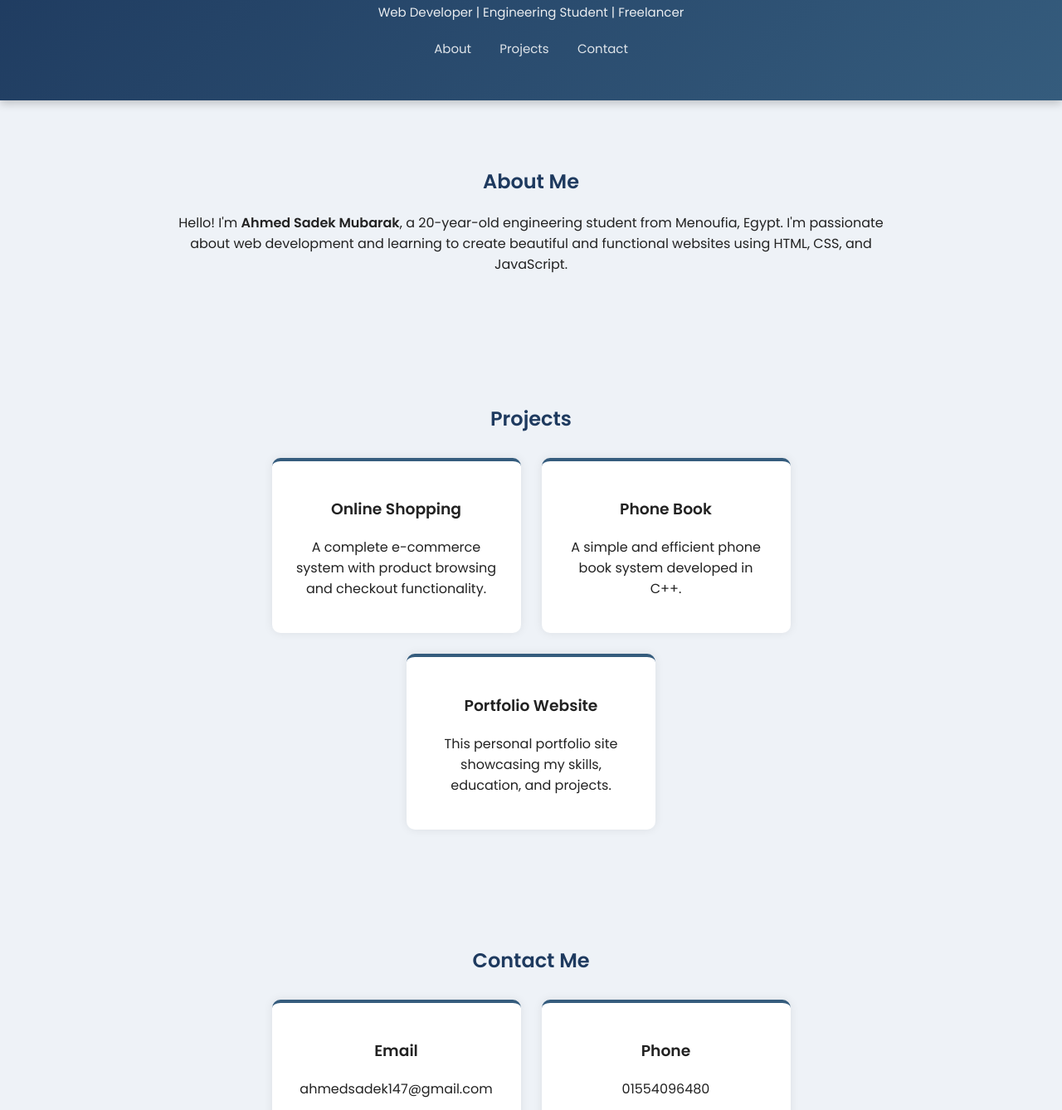
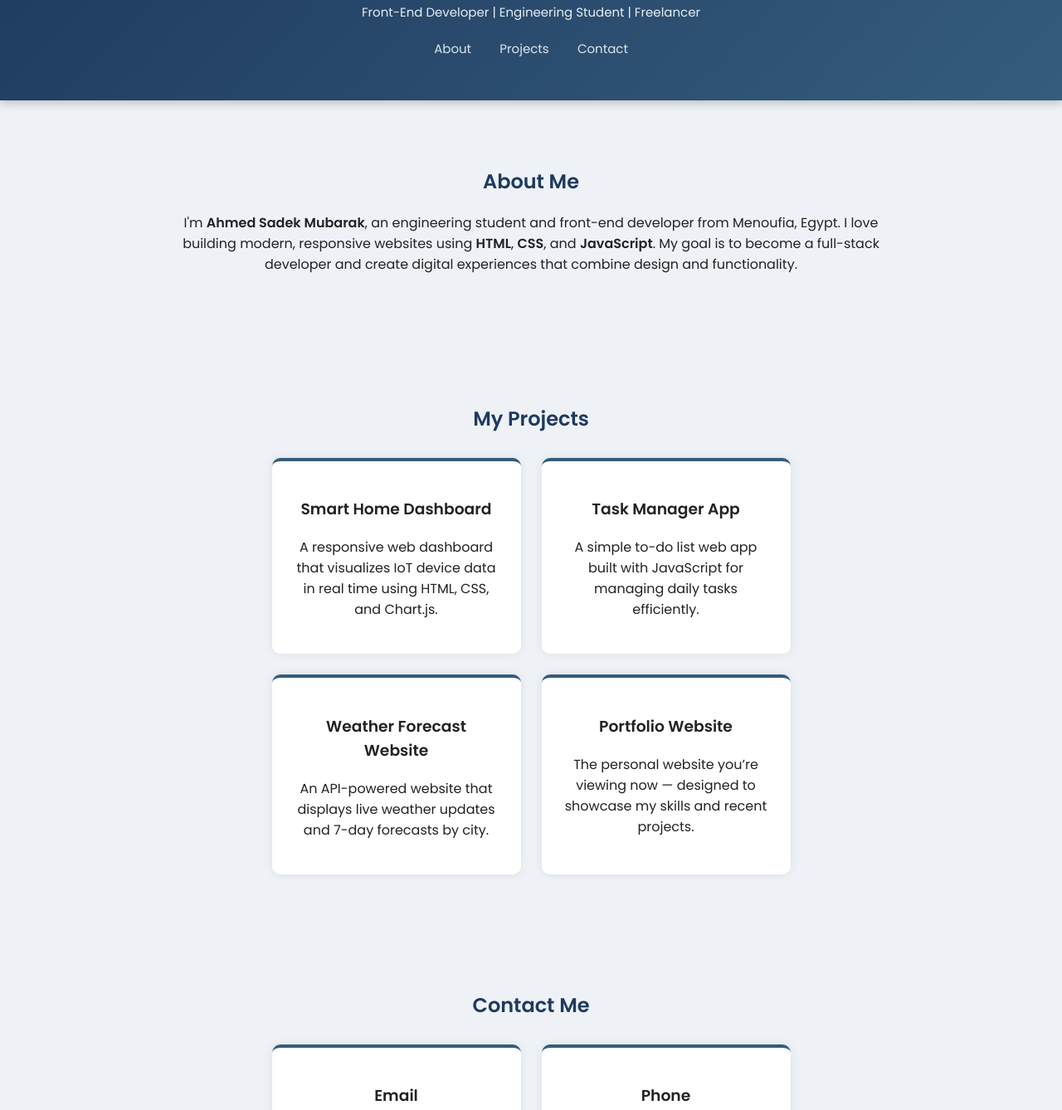
Before and after one commit to ahmesadek147/weblab2, a plain HTML site: page index.html in a window 1280 px wide. Shown: the part 119-1457 px from the top of the page at 83% size. Drawn offline with Linux system fonts and the light colour scheme.

Commit message:
Revise portfolio website content and layout
Updated the content and structure of the portfolio website, including project descriptions and personal information.

```diff
--- a/index.html
+++ b/index.html
@@ -1,6 +1,5 @@
 <!DOCTYPE html>
 <html lang="en">
-
 <head>
   <meta charset="UTF-8" />
   <meta name="viewport" content="width=device-width, initial-scale=1.0" />
@@ -12,7 +11,7 @@
 <body>
   <header>
     <h1>Ahmed Sadek Mubarak</h1>
-    <p>Web Developer | Engineering Student | Freelancer</p>
+    <p>Front-End Developer | Engineering Student | Freelancer</p>
     <nav>
       <a href="#about">About</a>
       <a href="#projects">Projects</a>
@@ -22,28 +21,35 @@
 
   <section id="about">
     <h2>About Me</h2>
-    <p>Hello! I'm <strong>Ahmed Sadek Mubarak</strong>, a 20-year-old engineering student from Menoufia, Egypt.
-      I'm passionate about web development and learning to create beautiful and functional websites using HTML, CSS, and
-      JavaScript.</p>
+    <p>
+      I'm <strong>Ahmed Sadek Mubarak</strong>, an engineering student and front-end developer from Menoufia, Egypt.
+      I love building modern, responsive websites using <strong>HTML</strong>, <strong>CSS</strong>, and <strong>JavaScript</strong>.
+      My goal is to become a full-stack developer and create digital experiences that combine design and functionality.
+    </p>
   </section>
 
   <section id="projects">
-    <h2>Projects</h2>
+    <h2>My Projects</h2>
 
     <div class="card-container">
       <div class="card">
-        <h3>Online Shopping</h3>
-        <p>A complete e-commerce system with product browsing and checkout functionality.</p>
+        <h3>Smart Home Dashboard</h3>
+        <p>A responsive web dashboard that visualizes IoT device data in real time using HTML, CSS, and Chart.js.</p>
       </div>
 
       <div class="card">
-        <h3>Phone Book</h3>
-        <p>A simple and efficient phone book system developed in C++.</p>
+        <h3>Task Manager App</h3>
+        <p>A simple to-do list web app built with JavaScript for managing daily tasks efficiently.</p>
+      </div>
+
+      <div class="card">
+        <h3>Weather Forecast Website</h3>
+        <p>An API-powered website that displays live weather updates and 7-day forecasts by city.</p>
       </div>
 
       <div class="card">
         <h3>Portfolio Website</h3>
-        <p>This personal portfolio site showcasing my skills, education, and projects.</p>
+        <p>The personal website you’re viewing now — designed to showcase my skills and recent projects.</p>
       </div>
     </div>
   </section>
@@ -58,7 +64,7 @@
 
       <div class="card">
         <h3>Phone</h3>
-        <p>01554096480</p>
+        <p>+20 1554096480</p>
       </div>
 
       <div class="card">
@@ -68,6 +74,9 @@
     </div>
   </section>
 
+  <footer>
+    <p>© 2025 Ahmed Sadek Mubarak — All Rights Reserved</p>
+  </footer>
+
 </body>
-
 </html>
```
